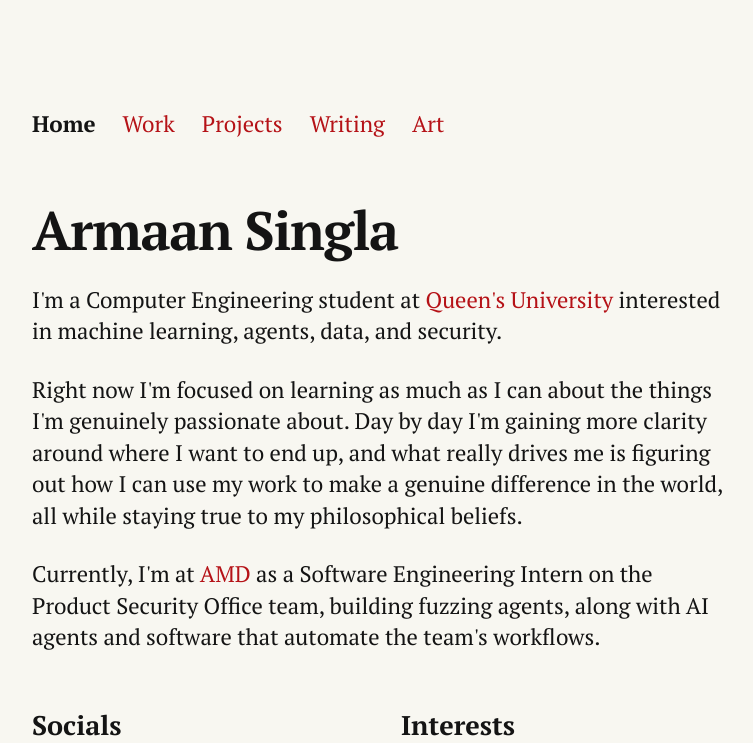
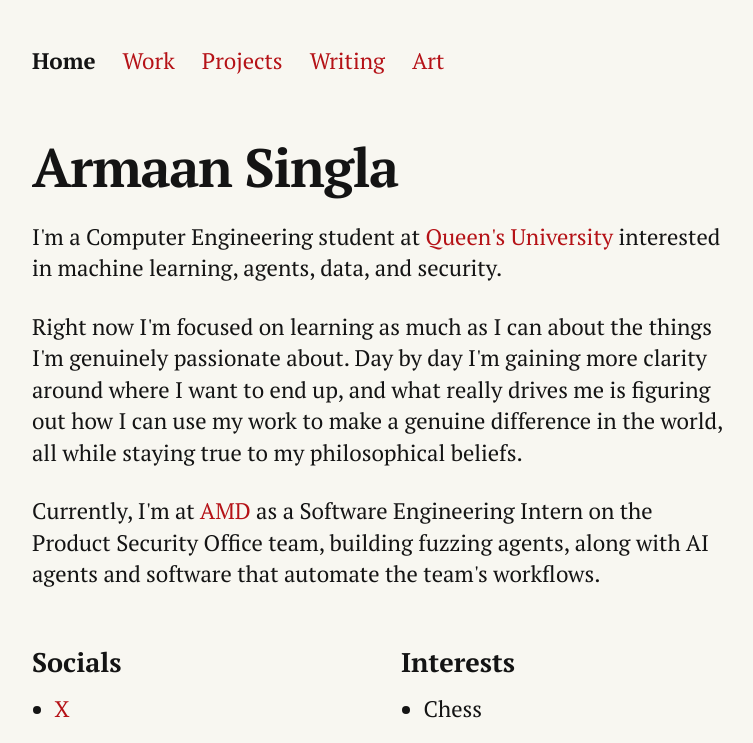
Before and after one commit to armaansingla14/personal-website, a React (Vite) app in the folder armaan-singla-portfolio-main/: page / in a window 1280 px wide. Shown: the top 743 px of the page, without its empty margins (257-1010 px from the left). Built offline with nearby package versions, Linux system fonts and the light colour scheme.

Commit message:
Raise page content higher to match reference site's top spacing

```diff
--- a/armaan-singla-portfolio-main/src/components/Layout.tsx
+++ b/armaan-singla-portfolio-main/src/components/Layout.tsx
@@ -11,7 +11,7 @@
 
   return (
     <div className="min-h-screen bg-background text-foreground">
-      <div className="max-w-2xl mx-auto px-6 py-8 sm:py-16 md:py-24">
+      <div className="max-w-2xl mx-auto px-6 py-8 sm:py-10">
         <Nav />
         <main>
           <Outlet />
```
